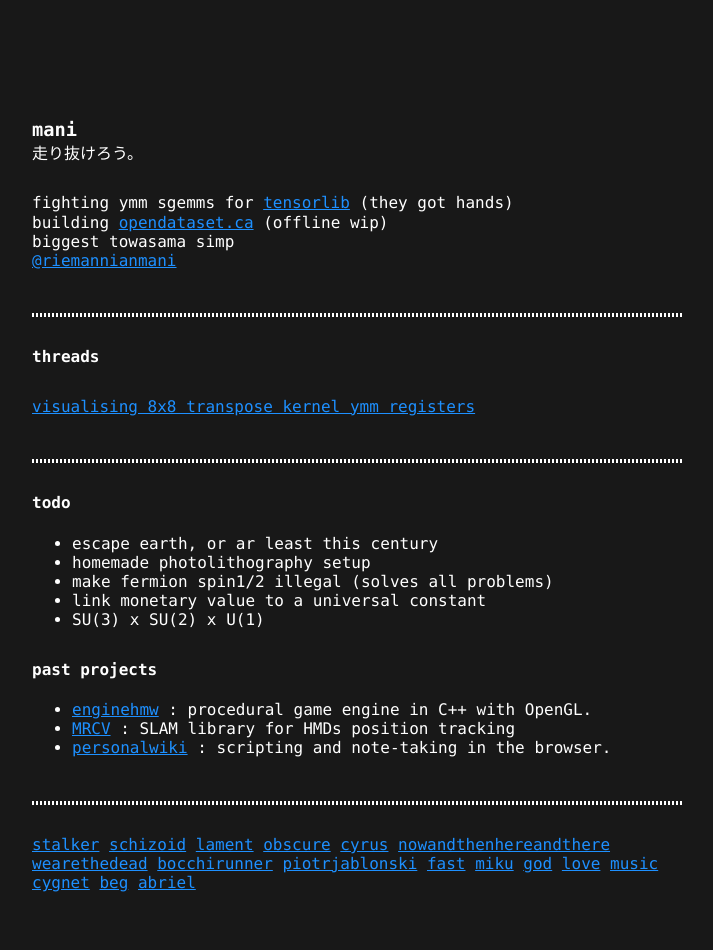
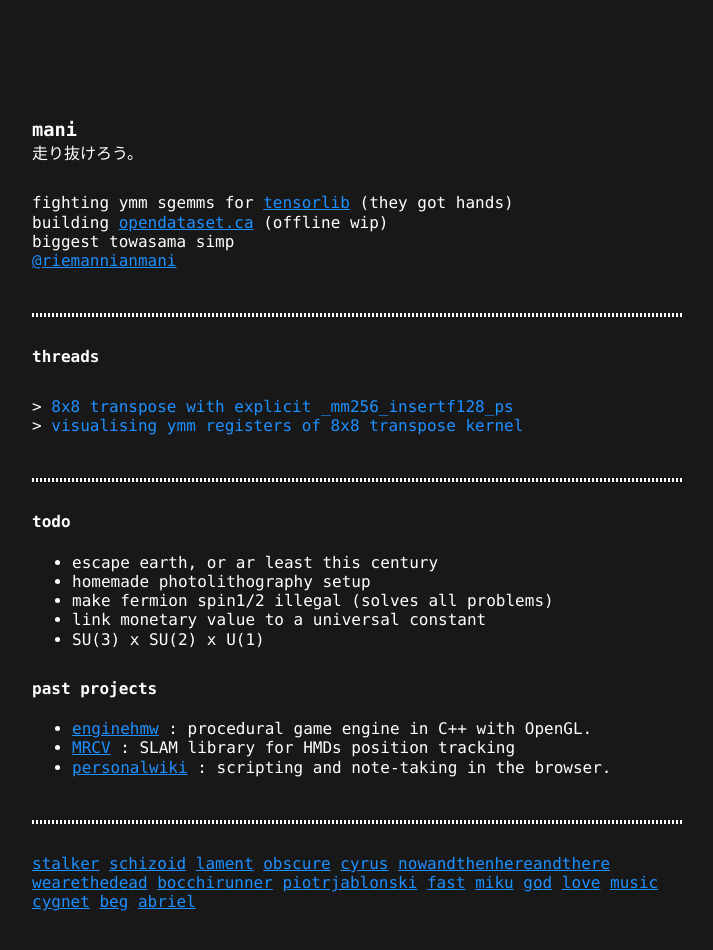
Before and after one commit to GandalfTea/riemani.ca, a plain HTML site: page index.html in a window 1280 px wide. Shown: the whole page, without its empty margins (283-996 px from the left). Drawn offline with Linux system fonts and the light colour scheme.

Commit message:
new thread

```diff
--- a/index.html
+++ b/index.html
@@ -19,6 +19,8 @@
           color: white;
         }
         body a { color: dodgerblue;}
+        body .thread { color: dodgerblue; text-decoration: none;}
+        body .thread:hover { text-decoration: underline;}
         body hr { border: 2.5px dotted white; }
         body p:not(:nth-child(2)) { margin-top: 30px; }
         body p:nth-child(2) { margin-top: 0px; }
@@ -43,7 +45,10 @@
       <br />
       <hr />
       <h4>threads</h4>
-      <p> <a href="https://twitter.com/riemannianmani/status/1754261535638376796" target="_blank">visualising 8x8 transpose kernel ymm registers</a></p>
+      <p>
+         > <a class="thread" href="https://twitter.com/riemannianmani/status/1754764344142041121" target="_blank">8x8 transpose with explicit _mm256_insertf128_ps</a><br />
+         > <a class="thread" href="https://twitter.com/riemannianmani/status/1754261535638376796" target="_blank">visualising ymm registers of 8x8 transpose kernel</a>
+      </p>
       <br />
       <hr />
       <h4>todo</h4>
```
